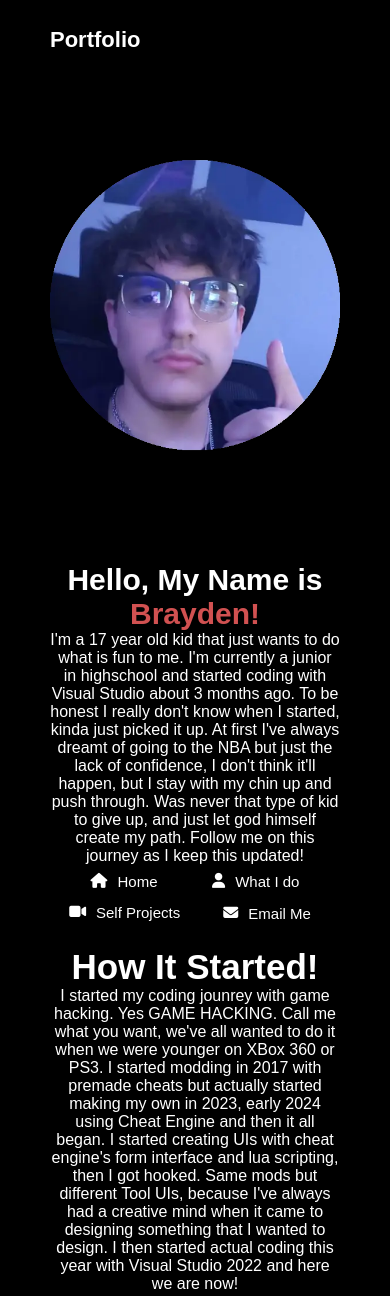
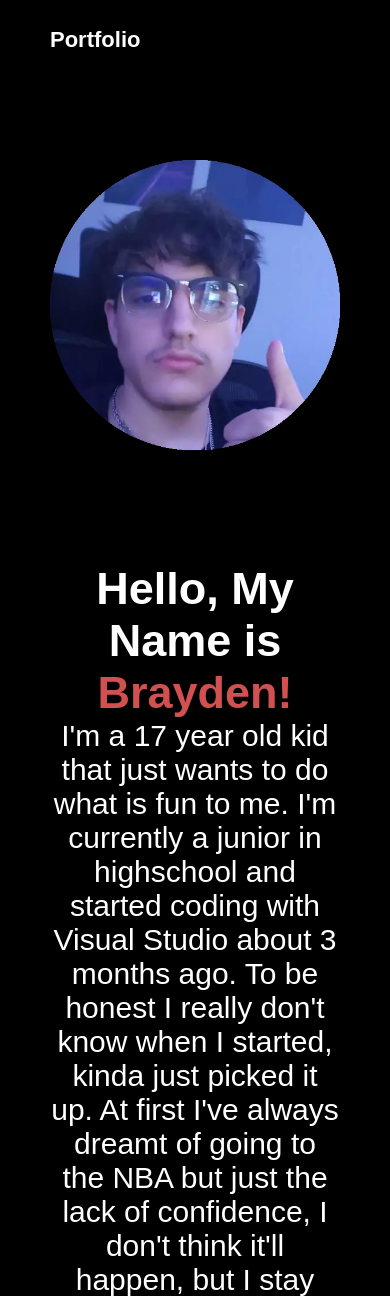
Before and after one commit to Perfectonq/BCarreon-Portfolio, a plain HTML site: page index.html in a window 390 px wide. Shown: the top 1296 px of the page. Drawn offline with Linux system fonts and the light colour scheme.

Commit message:
Update design.css
changed .hero-section @media

```diff
--- a/design.css
+++ b/design.css
@@ -216,7 +216,7 @@ nav .left a {
 }
 
 @media (min-width: 360px) and (max-width: 705px) {
-  .hero-section .text h2 {
+  .hero-section .text {
     font-size: 30px;
     text-align: center;
   }
@@ -225,12 +225,11 @@ nav .left a {
     font-size: auto;
   }
 
-  }
-
   .hero-section {
     display: flex;
     flex-direction: column-reverse;
     text-align: center;
+    justify-content: space-evenly;
   }
 
   .hero-section .right {
```
